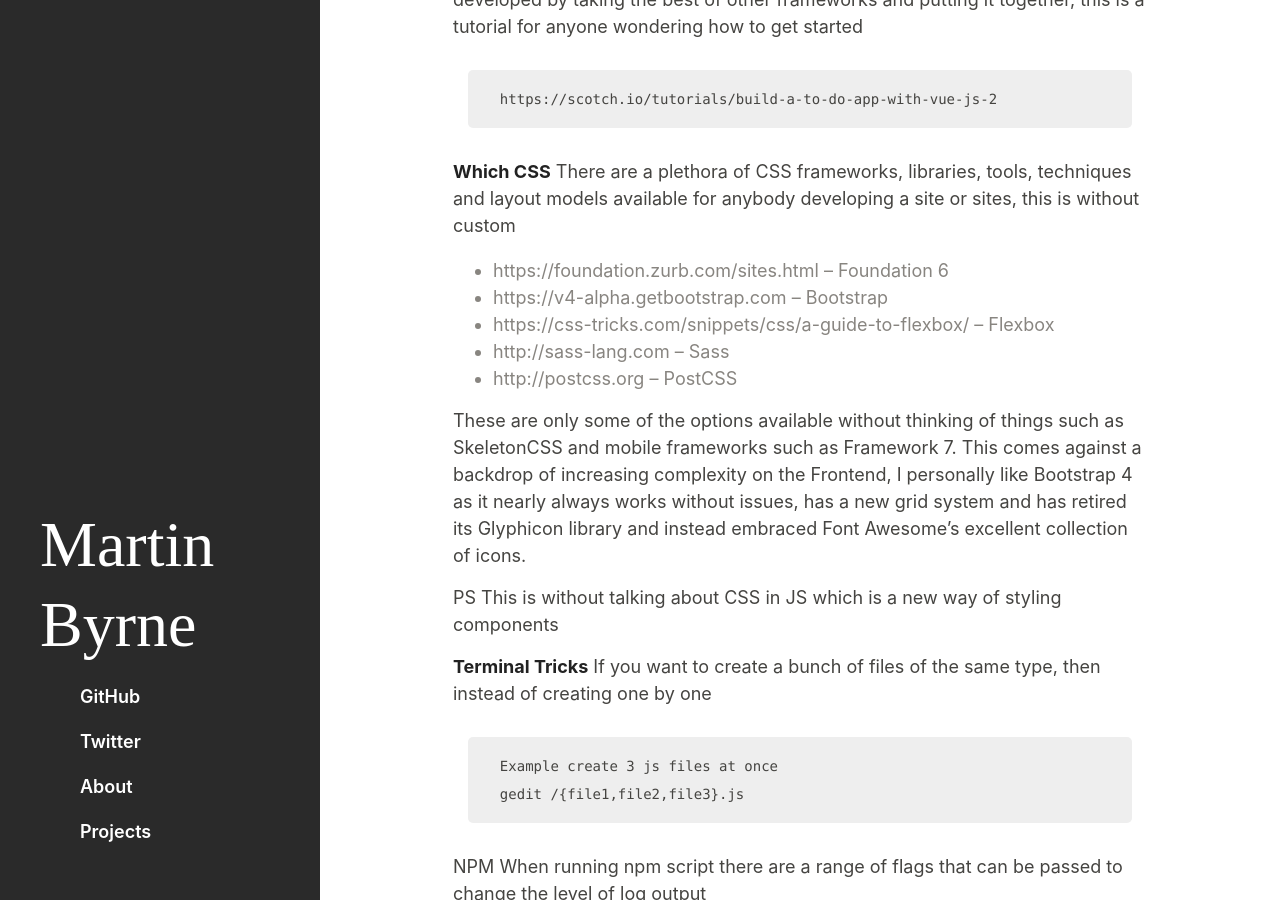
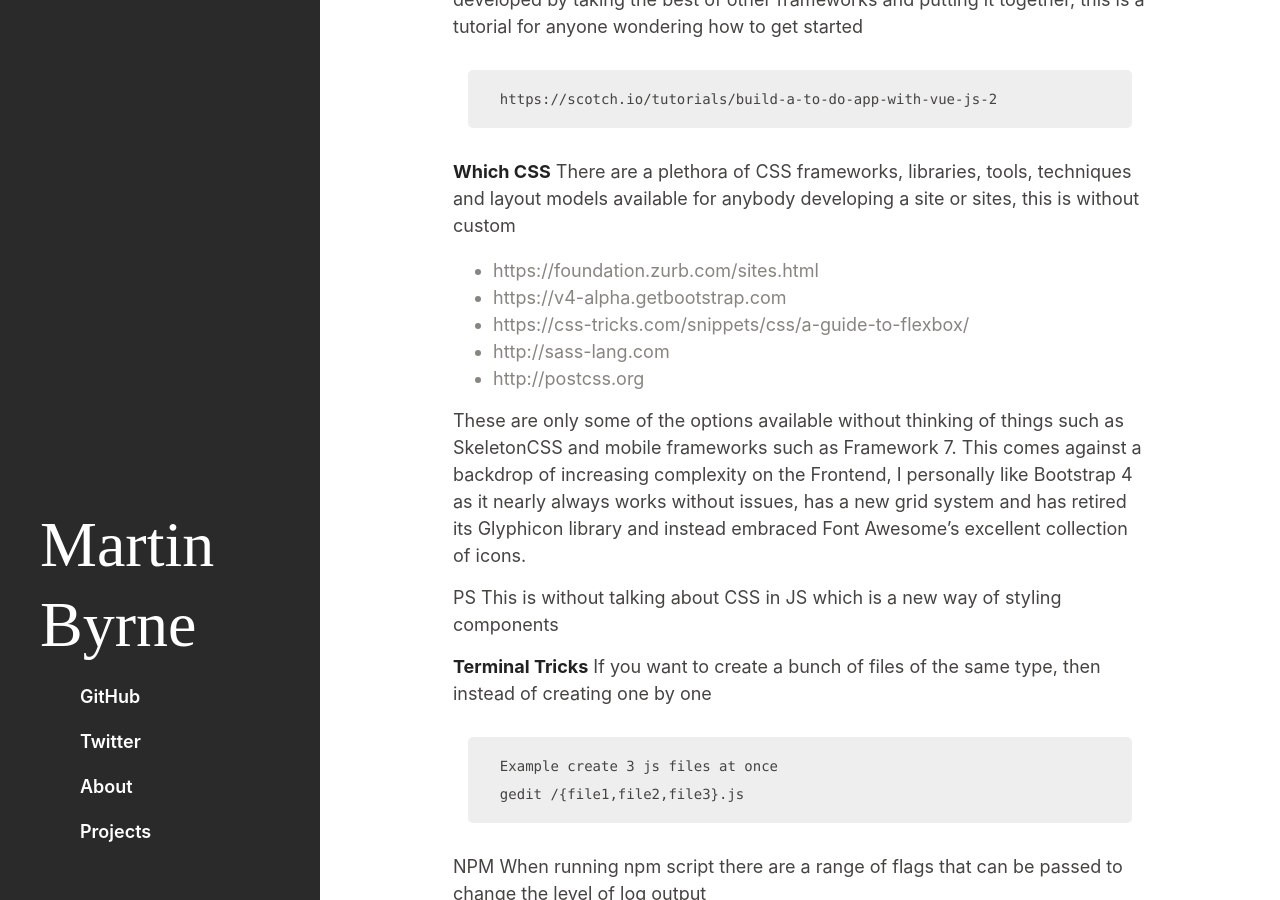
Before and after one commit to marb61a/marb61a.github.io, a Jekyll site: the page built from _posts/2017-11-14-Electron-Terminal-Tricks-And-Which-CSS.md, in a window 1280 px wide and 900 px high, scrolled down 754 px. Built offline with Jekyll 4.4.1, drawn with Linux system fonts in a browser that asks for light colours.

Commit message:
Update 2017-11-14-Electron-Terminal-Tricks-And-Which-CSS.md

```diff
--- a/_posts/2017-11-14-Electron-Terminal-Tricks-And-Which-CSS.md
+++ b/_posts/2017-11-14-Electron-Terminal-Tricks-And-Which-CSS.md
@@ -36,11 +36,11 @@
   There are a plethora of CSS frameworks, libraries, tools, techniques and layout models available for anybody developing
   a site or sites, this is without custom
 
-  - https://foundation.zurb.com/sites.html                                  -- Foundation 6
-  - https://v4-alpha.getbootstrap.com                                       -- Bootstrap
-  - https://css-tricks.com/snippets/css/a-guide-to-flexbox/                 -- Flexbox
-  - http://sass-lang.com                                                    -- Sass
-  - http://postcss.org                                                      -- PostCSS
+  - https://foundation.zurb.com/sites.html
+  - https://v4-alpha.getbootstrap.com
+  - https://css-tricks.com/snippets/css/a-guide-to-flexbox/
+  - http://sass-lang.com
+  - http://postcss.org
 
   These are only some of the options available without thinking of things such as SkeletonCSS and mobile frameworks such
   as Framework 7. This comes against a backdrop of increasing complexity on the Frontend, I personally like Bootstrap 4 as it
```
